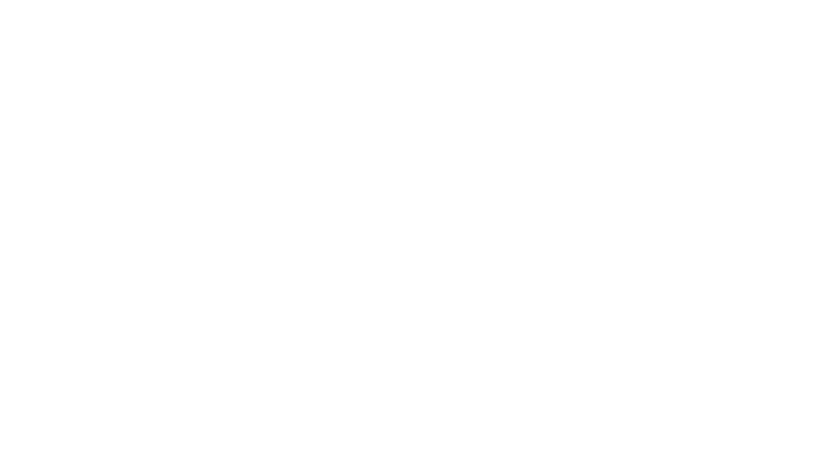
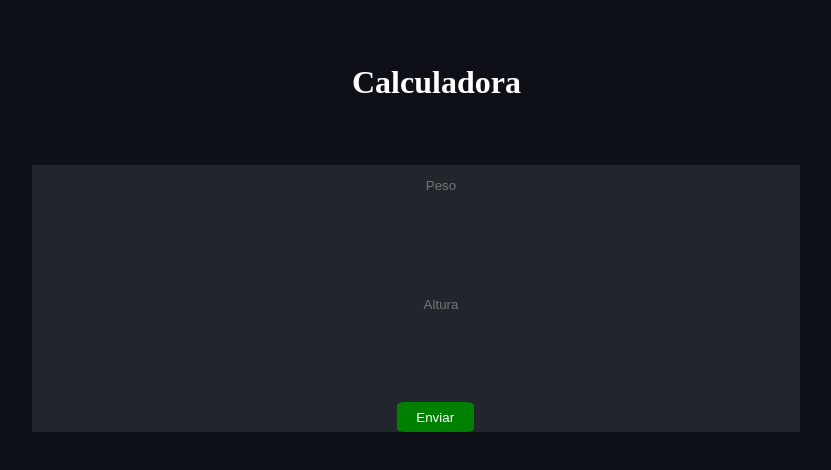
Before and after one commit to joaothomazpedro/imc_calculadora, a plain HTML site: page index.html in a window 1280 px wide. Shown: the whole page, without its empty margins (224-1055 px from the left). Drawn offline with Linux system fonts and the light colour scheme.

Commit message:
Estilização e Início da Estrutura HTML

```diff
--- /dev/null
+++ b/css/style.css
@@ -0,0 +1,46 @@
+body{
+    margin: 0;
+    background-color: rgb(13, 17, 23);
+}
+
+.title_site{
+    color: white;
+    margin: 5% 45% 5% 45%;
+}
+
+.container{
+    margin-left: 20%;
+    height: 80%;
+    width: 60%;
+    background-color: rgb(33, 38, 45);
+
+}
+
+.label_form{
+    display: block;
+    margin: 5% 40% 10% 40%;
+    /* margin-left: 40%; */
+    text-align: center;
+
+    border-style: none;
+    background: none;
+    color: white;
+    padding: 1em;
+}
+
+.btn_form{
+    display: block;
+    margin: 10% 47.5% 10% 47.5%;
+    background-color: green;
+    color: white;
+    border-style: none;
+    border-radius: 11%;
+    width: 10%;
+    padding: 1%;
+
+}
+
+.btn_form:hover{
+    background-color: greenyellow;
+    animation-duration: 500ms;
+}
--- a/index.html
+++ b/index.html
@@ -4,8 +4,24 @@
     <meta charset="UTF-8">
     <meta name="viewport" content="width=device-width, initial-scale=1.0">
     <title>Calculadora IMC</title>
+    <link rel="stylesheet" href="css/style.css">
 </head>
 <body>
+    <h1 class="title_site">Calculadora</h1>
+
+    <form action="" class="form">
+        <div class="container">
+            <!-- <label for="peso" class="label_form"> -->
+                <input type="text" placeholder="Peso" class="label_form">
+            <!-- </label> -->
+
+            <!-- <label for="Altura" class="label_form"> -->
+                <input type="text" placeholder="Altura" class="label_form">
+            <!-- </label> -->
+
+                <input type="button" value="Enviar" class="btn_form">
+        </div>
+    </form>
 
 </body>
 </html>
```
